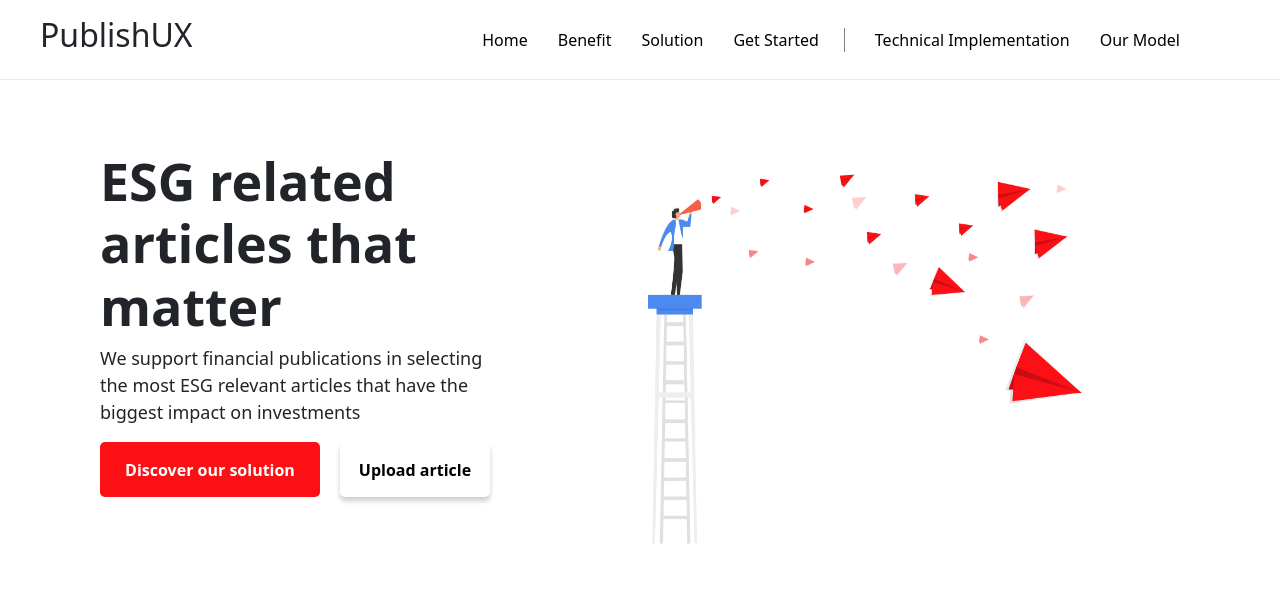
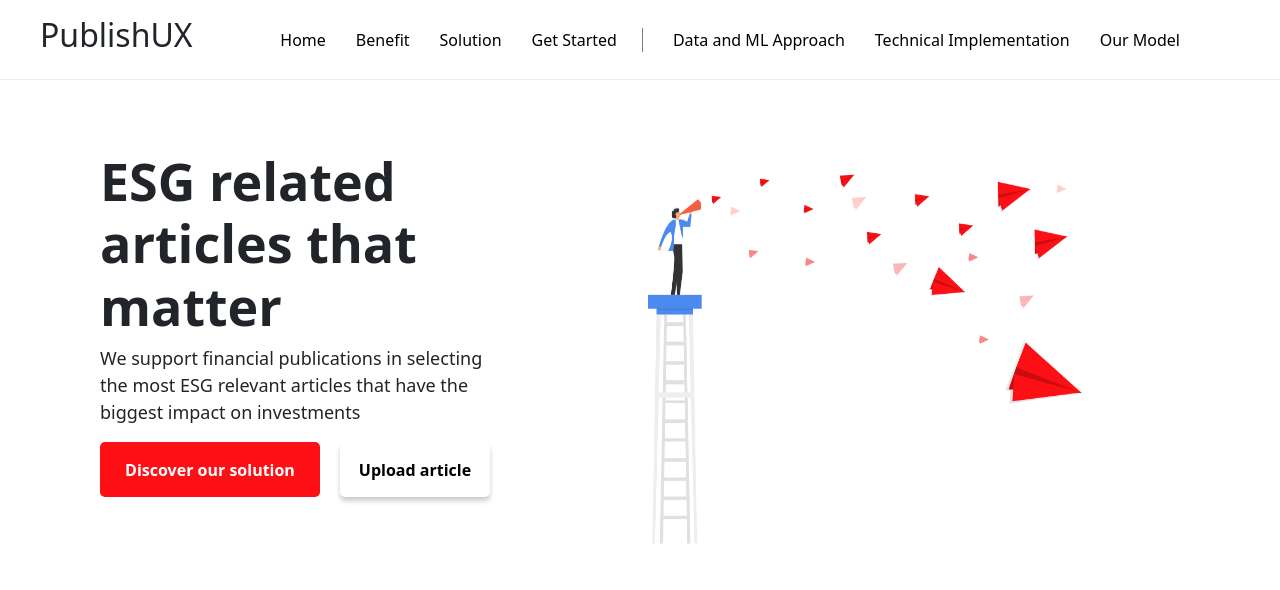
Before and after one commit to MetinLamby/djangoPublishUX, a Django app: page / in a window 1280 px wide. Shown: the top 590 px of the page. Run offline with Django 3.2, Linux system fonts and the light colour scheme; some libraries are stand-ins or nearby versions.

Commit message:
added the ML docu link

```diff
--- a/predict/templates/index.html
+++ b/predict/templates/index.html
@@ -21,6 +21,7 @@
       <p class="linklistitem"><a href="#benefit" class="link">Benefit</a></p>
       <p class="linklistitem"><a href="#solution" class="link">Solution</a></p>
       <p class="linklistitem" style="border-right: 1px solid grey"><a href="/" class="link" style="padding-right: 25px;">Get Started</a></p>
+      <p class="linklistitem"><a href="https://colab.research.google.com/drive/10urSRE_xTHeHntQYbvXGTjskyRxU_UF_#scrollTo=YZ-Je-E2b7Jx" class="link">Data and ML Approach</a></p>
       <p class="linklistitem"><a href="technical_implementation" class="link">Technical Implementation</a></p>
       <p class="linklistitem"><a href="https://colab.research.google.com/drive/1ol1i4UaMPD0CQuMAU9IdRbG2AeaH9Wiw#scrollTo=OQgOe73f9Cgo" class="link">Our Model</a></p>
       <p class="linklistitem" style="font-size: 25px;"><a href="https://github.com/MetinLamby/djangoPublishUX" class="link"><i class="fab fa-github"></i></a></p>
--- a/predict/templates/technical_implementation.html
+++ b/predict/templates/technical_implementation.html
@@ -20,6 +20,7 @@
       <p class="linklistitem"><a href="/" class="link">Benefit</a></p>
       <p class="linklistitem"><a href="/" class="link">Solution</a></p>
       <p class="linklistitem" style="border-right: 1px solid grey"><a href="/" class="link" style="padding-right: 25px;">Get Started</a></p>
+      <p class="linklistitem"><a href="https://colab.research.google.com/drive/10urSRE_xTHeHntQYbvXGTjskyRxU_UF_#scrollTo=YZ-Je-E2b7Jx" class="link">Data and ML Approach</a></p>
       <p class="linklistitem"><a href="technical_implementation" class="link">Technical Implementation</a></p>
       <p class="linklistitem"><a href="https://colab.research.google.com/drive/1k3MaICDKbwQP9YWDBad3lcxwpE6HJpTm#scrollTo=0O90P5NeNyTY" class="link">Our Model</a></p>
       <p class="linklistitem" style="font-size: 25px;"><a href="https://github.com/MetinLamby/djangoPublishUX" class="link"><i class="fab fa-github"></i></a></p>
```
